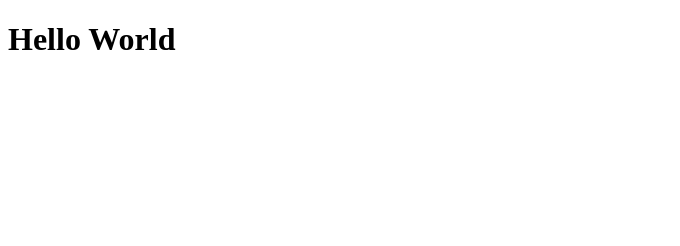
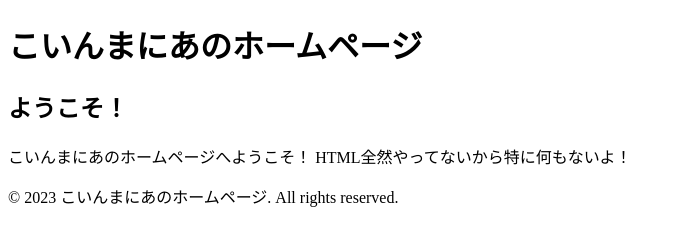
Before and after one commit to Oldcoinmania/oldcoinmania.github.io, a plain HTML site: page index.html in a window 1280 px wide. Shown: the whole page, without its empty margins (0-680 px from the left). Drawn offline with Linux system fonts and the light colour scheme.

Commit message:
index.html

```diff
--- a/index.html
+++ b/index.html
@@ -1,6 +1,26 @@
 <!DOCTYPE html>
-<html>
+<html lang="ja">
+<head>
+  <meta charset="UTF-8">
+  <meta name="viewport" content="width=device-width, initial-scale=1.0">
+  <title>Oldcoinmaniaさんのホームページ</title>
+  <link rel="stylesheet" href="style.css">
+  <script src="script.js"></script>
+</head>
 <body>
-<h1>Hello World</h1>
+  <header>
+    <h1>こいんまにあのホームページ</h1>
+  </header>
+
+  <main>
+    <section id="welcome">
+      <h2>ようこそ！</h2>
+      <p>こいんまにあのホームページへようこそ！ HTML全然やってないから特に何もないよ！</HTML></p>
+    </section>
+  </main>
+
+  <footer>
+    <p>&copy; 2023 こいんまにあのホームページ. All rights reserved.</p>
+  </footer>
 </body>
 </html>
```
